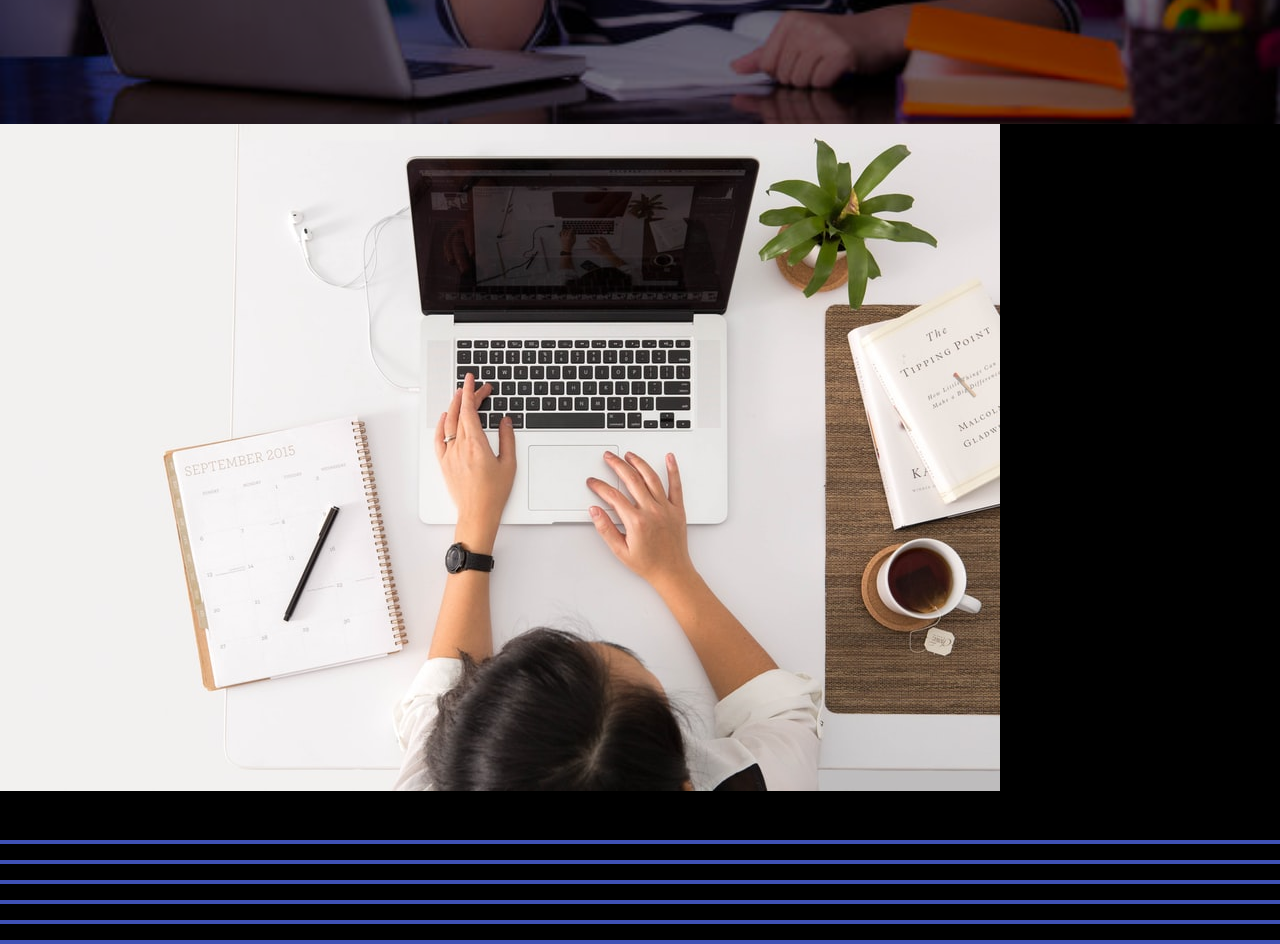
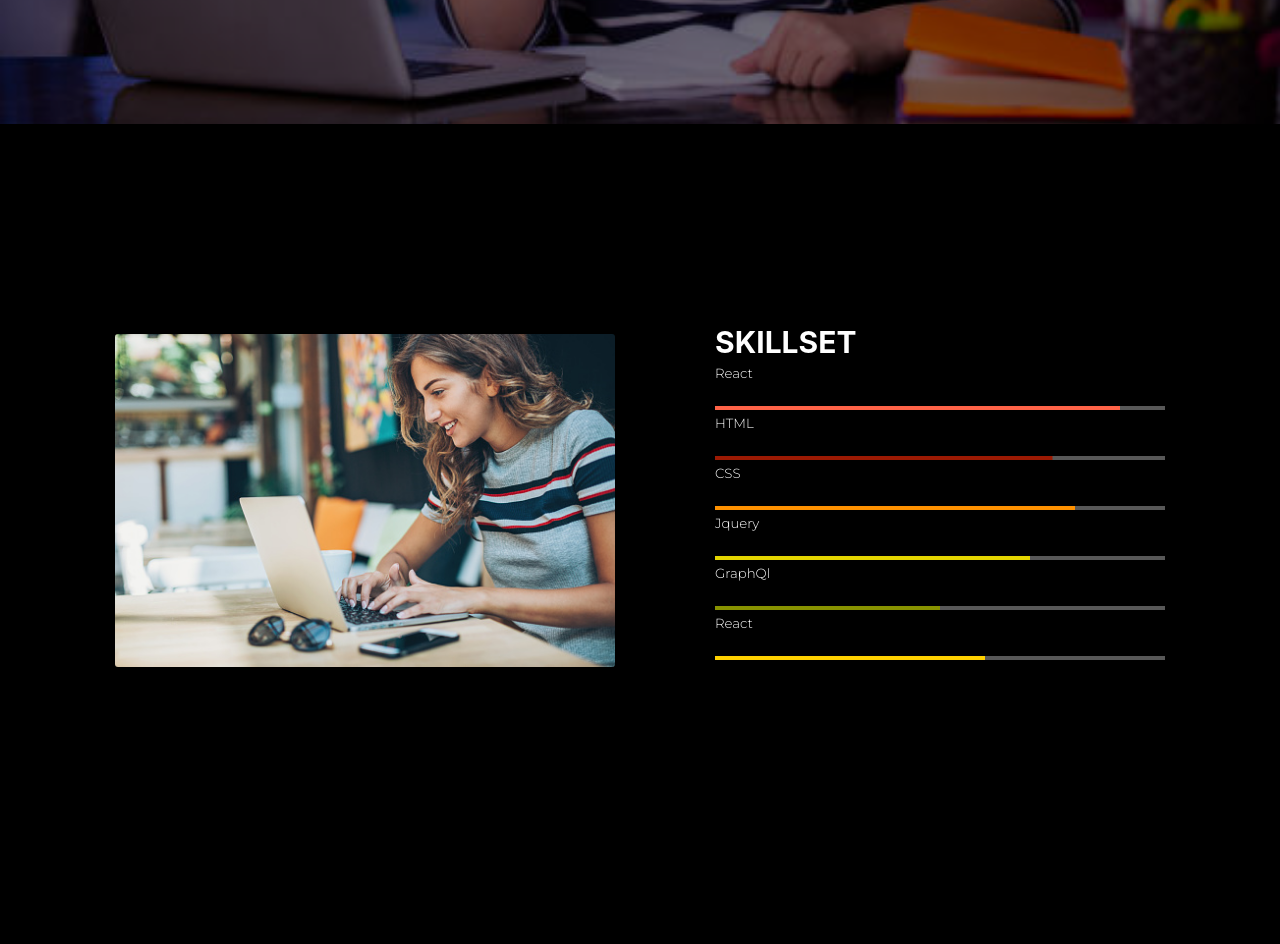
Before and after one commit to janani5566/my-portfolio, a React (Create React App) app: page / in a window 1280 px wide. Shown: the part 760-1704 px from the top of the page. After the commit the page ends 1640 px from the top, so only its background shows below. Built offline with nearby package versions, Linux system fonts and the light colour scheme.

Commit message:
skill finished

```diff
--- a/src/Components/Skillcontainer/Skillcontainer.css
+++ b/src/Components/Skillcontainer/Skillcontainer.css
@@ -0,0 +1,67 @@
+@import url('https://fonts.googleapis.com/css2?family=Montserrat:wght@300;600&display=swap');
+
+.Skillcontainer{
+    display: flex;
+    align-items: center;
+    justify-content: center;
+    margin: 200px 0;
+}
+
+.Skillcontainer__text{
+    color: white;
+    flex: 0.6;
+    text-align: left;
+    max-width: 450px;
+    margin-bottom: 20px;
+
+}
+
+.Skillcontainer__text > h2 {
+    font-size: 30px;
+}
+.Skillcontainer__image {
+    flex: 0.4;
+    text-align: center;
+    margin-right: 100px;
+}
+ .Skillcontainer__image > img {
+    width: 500px;
+    border-radius: 3px;
+    object-fit: contain;
+ }
+
+
+
+ .Skillcontainer__skillset > h5 {
+   font-family: "Montserrat" ,sans-serif;
+   font-weight: 300;
+   padding-bottom: 25px;
+   padding-top: 5px;
+ }
+.Skillcontainer__slider > .MuiLinearProgress-colorPrimary{
+   background-color: rgb(88,88,88);
+}
+
+.Skillcontainer__slider1>div> .MuiLinearProgress-barColorPrimary{
+    background-color: tomato;
+}
+
+.Skillcontainer__slider2>div> .MuiLinearProgress-barColorPrimary{
+    background-color: rgb(156,26,3);
+}
+
+.Skillcontainer__slider3>div> .MuiLinearProgress-barColorPrimary{
+    background-color: rgb(255,145,0);
+}
+
+.Skillcontainer__slider4>div> .MuiLinearProgress-barColorPrimary{
+    background-color:  rgb(228,213,0);
+}
+
+.Skillcontainer__slider5>div> .MuiLinearProgress-barColorPrimary{
+    background-color: rgb(136,146,0);
+}
+
+.Skillcontainer__slider6>div> .MuiLinearProgress-barColorPrimary{
+    background-color: rgb(255,209,0);
+}
--- a/src/Components/Skillcontainer/Skillcontainer.js
+++ b/src/Components/Skillcontainer/Skillcontainer.js
@@ -1,49 +1,50 @@
 import React from 'react'
 import { Element } from 'react-scroll'
-import skills from "../Header/image/skills.jpg"
+import Skilling from "../Header/image/Skilling.jpg"
 import LinearProgress from "@material-ui/core/LinearProgress"
+import "./Skillcontainer.css"
 
 const Skillcontainer = () => {
   return (
-    <Element className="skillcontainer" id="skills">
-      <div className='skillcontaniner__image'>
-        <img src={skills} alt =""/>
+    <Element className="Skillcontainer" id="skills">
+      <div className='Skillcontainer__image'>
+        <img src={Skilling} alt =""/>
       </div>
-      <div className="skillcontainer__text">
+      <div className="Skillcontainer__text">
         <h2>SKILLSET</h2>
-        <div className="skillcontainer__skillset">
+        <div className="Skillcontainer__skillset">
          <h5>React</h5>
-         <div className="skillcontainer__slider skillcontainer__slider1">
-            <LinearProgress variant="determinate value{90}"/>
+         <div className="Skillcontainer__slider Skillcontainer__slider1">
+            <LinearProgress variant="determinate" value={90} />
          </div>
         </div>
-        <div className="skillcontainer__skillset">
+        <div className="Skillcontainer__skillset">
          <h5>HTML</h5>
-         <div className="skillcontainer__slider skillcontainer__slider2">
-            <LinearProgress variant="determinate value{75}"/>
+         <div className="Skillcontainer__slider Skillcontainer__slider2">
+            <LinearProgress variant="determinate" value={75} />
          </div>
         </div>
-        <div className="skillcontainer__skillset">
+        <div className="Skillcontainer__skillset">
          <h5>CSS</h5>
-         <div className="skillcontainer__slider skillcontainer__slider3">
-            <LinearProgress variant="determinate value{80}"/>
+         <div className="Skillcontainer__slider Skillcontainer__slider3">
+            <LinearProgress variant="determinate" value={80} />
          </div>
         </div>
-        <div className="skillcontainer__skillset">
+        <div className="Skillcontainer__skillset">
          <h5>Jquery</h5>
-         <div className="skillcontainer__slider skillcontainer__slider4">
-            <LinearProgress variant="determinate value{70}"/>
+         <div className="Skillcontainer__slider Skillcontainer__slider4">
+            <LinearProgress variant="determinate" value={70} />
          </div>
-         <div className="skillcontainer__skillset">
+         <div className="Skillcontainer__skillset">
          <h5>GraphQl</h5>
-         <div className="skillcontainer__slider skillcontainer__slider5">
-            <LinearProgress variant="determinate value{50}"/>
+         <div className="Skillcontainer__slider Skillcontainer__slider5">
+            <LinearProgress variant="determinate" value={50} />
          </div>
         </div>
-        <div className="skillcontainer__skillset">
+        <div className="Skillcontainer__skillset">
          <h5>React</h5>
-         <div className="skillcontainer__slider skillcontainer__slider6">
-            <LinearProgress variant="determinate value{60}"/>
+         <div className="Skillcontainer__slider Skillcontainer__slider6">
+            <LinearProgress variant="determinate" value={60} />
          </div>
         </div>
         </div>
--- a/src/Components/Topcontent/Topcontent.css
+++ b/src/Components/Topcontent/Topcontent.css
@@ -27,7 +27,7 @@
 }
 .topcontent__container > h1{
     font-size: 40px;
-    font-family: "motserrat" , sans-serif;
+    font-family: "Montserrat" , sans-serif;
 }
 
 .topcontent__downloadbutton{
@@ -35,7 +35,7 @@
     background-color: #f64c08;
     font-size: 14px;
     padding: 10px 30px;
-    font-family: "motserrat" , sans-serif;
+    font-family: "Monserrat" , sans-serif;
     font-weight: 300;
     cursor: pointer;
     margin-right: 20px;
@@ -51,7 +51,7 @@
     background-color: transparent;
     font-size: 14px;
     padding: 9px 45px;
-    font-family: "montserrat" , sans-serif;
+    font-family: "Montserrat" , sans-serif;
     font-weight: 300;
     cursor: pointer;
 }
```
Also changed, not shown: src/Components/Header/image/Skilling.jpg (added), src/Components/Projectcontainer/Projectcontainer.css (added), src/Components/Projectcontainer/Projectcontainer.js (added), src/Components/Projects/Projects.css (added), src/Components/Projects/Projects.js (added).
